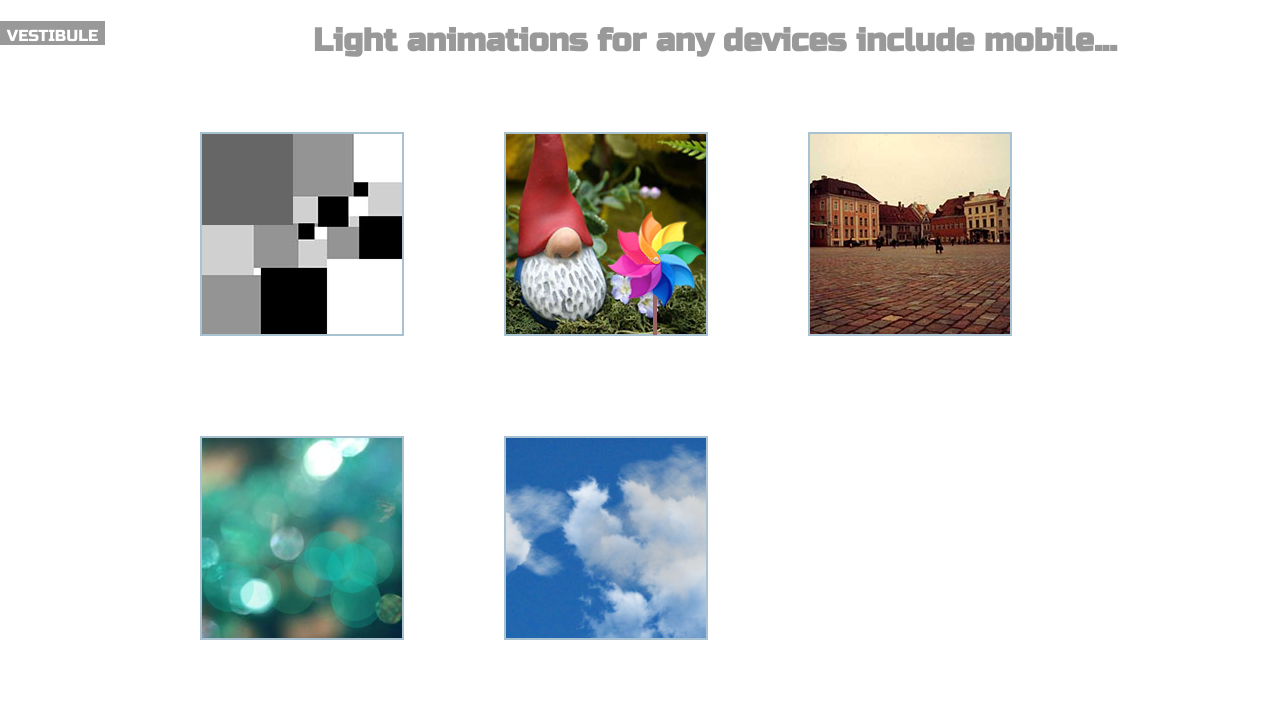
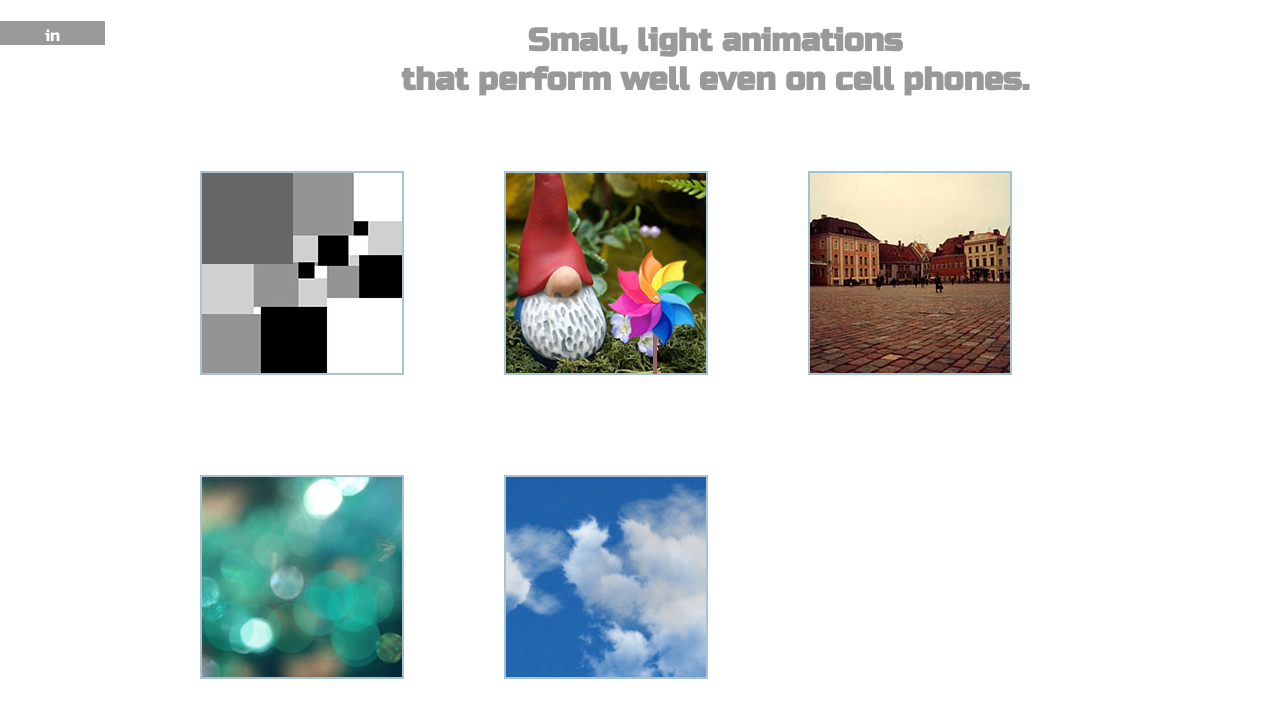
Before and after one commit to Rebellicieuse/rebellicieuse.github.io, a plain HTML site: page index.html in a window 1280 px wide. Drawn offline with Linux system fonts and the light colour scheme.

Commit message:
Update index.html

```diff
--- a/index.html
+++ b/index.html
@@ -29,8 +29,8 @@
 <body>
  <script type="text/javascript" src="janis.js"></script>
 
- <a href="http://misschlalom.com/"><div class="vestibule">VESTIBULE</div></a>
-<div><h1>Light animations for any devices include mobile...</h1></div>
+ <a href="http://misschlalom.com/"><div class="vestibule">in</div></a>
+<div><h1>Small, light animations <br>that perform well even on cell phones.</h1></div>
 <div id="premiere"class="playground test1">
 	<div  id="test1" class="test "></div>
    <script type="text/javascript">
```
